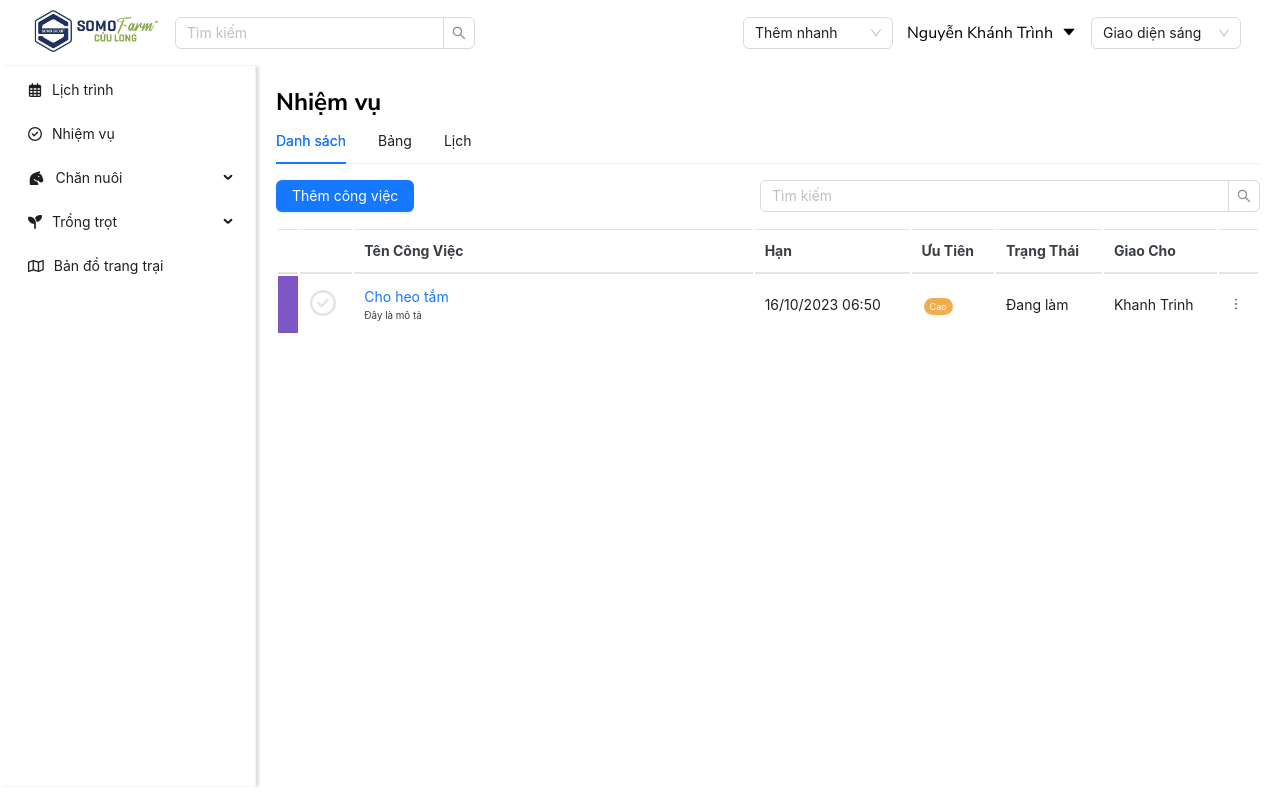
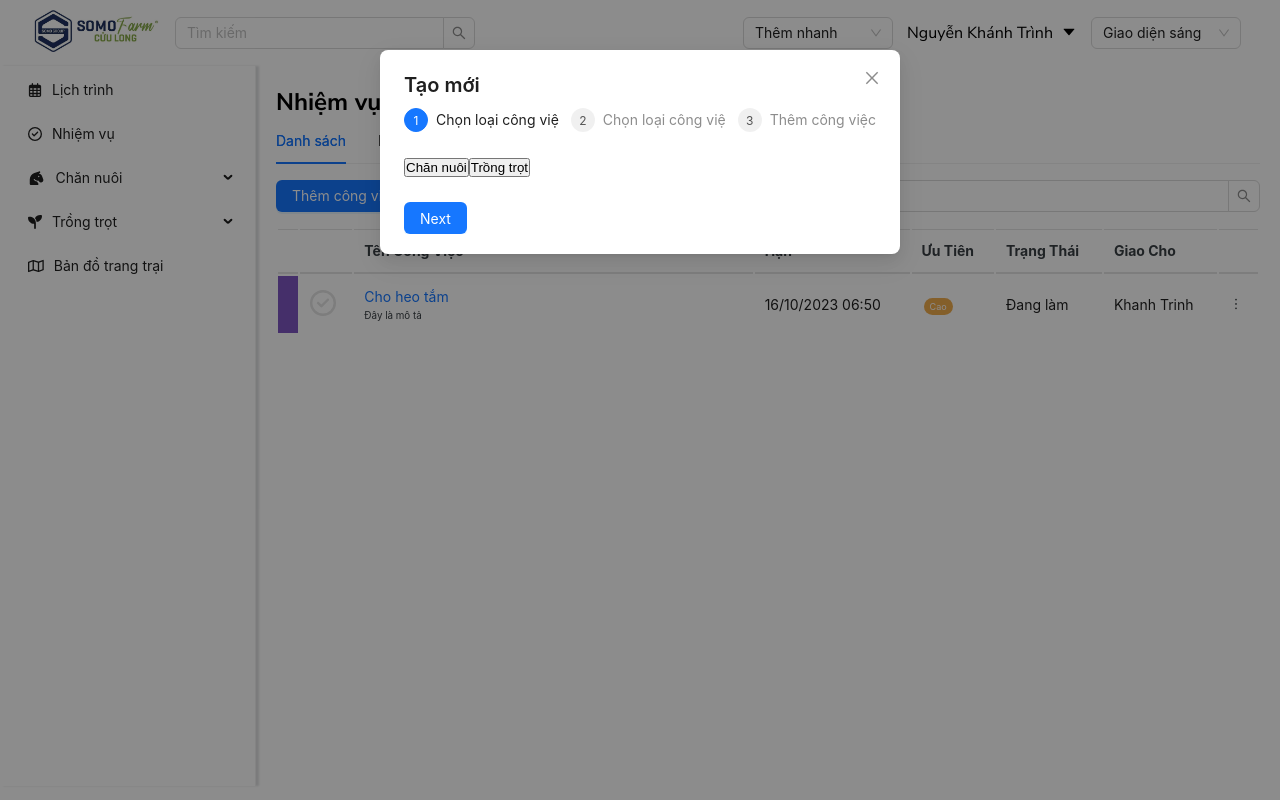
Before and after one commit to Capston-FPT-Somo-Farm-Task-Management/FE-Somo, a React (Create React App) app: page /task in a window 1280 px wide. Built offline with nearby package versions, Linux system fonts and the light colour scheme.

Commit message:
add modal step raw

```diff
--- a/src/features/pages/Task/components/ModalTask/components/FirstModal/index.jsx
+++ b/src/features/pages/Task/components/ModalTask/components/FirstModal/index.jsx
@@ -1,9 +1,16 @@
-import React from 'react'
+import React from 'react';
 
-function FirstModal() {
+function FirstModal({ onNext }) {
+  const handleSelection = (type) => {
+    onNext(type);
+  };
+
   return (
-    <div>FirstModal</div>
-  )
+    <div>
+      <button onClick={() => handleSelection('livestock')}>Chăn nuôi</button>
+      <button onClick={() => handleSelection('planting')}>Trồng trọt</button>
+    </div>
+  );
 }
 
-export default FirstModal
+export default FirstModal;
--- a/src/features/pages/Task/components/ModalTask/components/SecondModal/index.jsx
+++ b/src/features/pages/Task/components/ModalTask/components/SecondModal/index.jsx
@@ -1,9 +1,23 @@
 import React from 'react'
 
-function SecondModal() {
-  return (
-    <div>SecondModal</div>
-  )
+function SecondModal({ type }) {
+  if (type === 'planting') {
+    return (
+      <div>
+        <p>Chọn cây trồng cụ thể hoặc cà vườn</p>
+        {/* Thêm các options cho trồng trọt */}
+      </div>
+    );
+  } else if (type === 'livestock') {
+    return (
+      <div>
+        <p>Chọn con vật cụ thể hoặc cả chuồng</p>
+        {/* Thêm các options cho chăn nuôi */}
+      </div>
+    );
+  }
+
+  return null;
 }
 
 export default SecondModal
--- a/src/features/pages/Task/components/ModalTask/index.jsx
+++ b/src/features/pages/Task/components/ModalTask/index.jsx
@@ -1,203 +1,84 @@
-import {
-  Button,
-  Input,
-  Modal,
-  Form,
-  Select,
-  DatePicker,
-  ColorPicker,
-  Space,
-  Row,
-  Col,
-  Steps, theme, message
-} from "antd";
 import React, { useState } from "react";
-import ReactQuill from "react-quill";
-import "react-quill/dist/quill.snow.css";
-import {
-  assignItem,
-  priorityItem,
-  repeatItem,
-  statusItem,
-  steps,
-} from "./modalTask";
+import { Button, Modal, Steps } from "antd";
+
+import { steps } from "./modalTask";
+import FirstModal from "./components/FirstModal";
+import SecondModal from "./components/SecondModal";
+import ThirdModal from "./components/ThirdModal";
+
+const { Step } = Steps;
 
 function ModalTask() {
-  const [isModalOpen, setIsModalOpen] = useState(false);
-  const [description, setDescription] = useState("");
-  const statusDefault = "Đang làm";
-  const repeatDefault = "Không lặp lại";
-  const { RangePicker } = DatePicker;
+  const [currentStep, setCurrentStep] = useState(0);
+  const [selectedType, setSelectedType] = useState(null);
 
-  const onRangeChange = (dates, dateStrings) => {
-    if (dates) {
-      console.log("From: ", dates[0], ", to: ", dates[1]);
-      console.log("From: ", dateStrings[0], ", to: ", dateStrings[1]);
-    } else {
-      console.log("Clear");
+  const handleNext = (type) => {
+    setSelectedType(type);
+    setCurrentStep(currentStep + 1);
+  };
+
+  const handleBack = () => {
+    setCurrentStep(currentStep - 1);
+  };
+
+  const handleFinish = () => {
+    // Handle finishing steps
+    setCurrentStep(0);
+    setSelectedType(null);
+    Modal.success({
+      title: "Processing Complete",
+      content: "Your task has been processed successfully.",
+    });
+  };
+
+  const renderStepContent = (step) => {
+    switch (step) {
+      case 0:
+        return <FirstModal onNext={handleNext} />;
+      case 1:
+        return <SecondModal type={selectedType} />;
+      case 2:
+        return <ThirdModal />;
+      default:
+        return null;
     }
   };
-  const showModal = () => {
-    setIsModalOpen(true);
-  };
-  const handleOk = () => {
-    setIsModalOpen(false);
-  };
-  const handleCancel = () => {
-    setIsModalOpen(false);
-  };
 
-  //steps
-  const { token } = theme.useToken()
-  const [current, setCurrent] = useState(0)
-
-  const next = () => {
-    setCurrent(current + 1)
-  }
-  const prev = () => {
-    setCurrent(current - 1)
-  }
-  const items = steps.map((item) => ({
-    key: item.title,
-    title: item.title,
-  }))
   return (
     <>
-      <Button type="primary" onClick={showModal}>
+      <Button type="primary" onClick={() => setCurrentStep(0)}>
         Thêm công việc
       </Button>
       <Modal
         title="Tạo mới"
-              open={isModalOpen}
-              onOk={handleOk}
-              onCancel={handleCancel}
+        visible={currentStep > -1}
+        onCancel={() => setCurrentStep(-1)}
+        footer={null}
       >
-              <Steps size="large" current={current} items={items} />
-              <div >{steps[current].content}</div>
-              <div
-                style={{
-                  marginTop: 24,
-                }}
-              >
-                {current < steps.length - 1 && (
-                  <Button type="primary" onClick={() => next()}>
+        <Steps current={currentStep} size="small">
+          {steps.map((item) => (
+            <Step key={item.title} title={item.title} />
+          ))}
+        </Steps>
+        <div style={{ marginTop: 24 }}>{renderStepContent(currentStep)}</div>
+        <div style={{ marginTop: 24 }}>
+          {currentStep > 0 && (
+            <Button style={{ margin: '0 8px' }} onClick={handleBack}>
+              Back
+            </Button>
+          )}
+          {currentStep < steps.length - 1 && (
+            <Button type="primary" onClick={() => setCurrentStep(currentStep + 1)}>
               Next
             </Button>
           )}
-                {current === steps.length - 1 && (
-                  <Button
-                    type="primary"
-                    onClick={() => message.success('Processing complete!')}
-                  >
+          {currentStep === steps.length - 1 && (
+            <Button type="primary" onClick={handleFinish}>
               Done
-                  </Button>
-                )}
-                {current > 0 && (
-                  <Button
-                    style={{
-                      margin: '0 8px',
-                    }}
-                    onClick={() => prev()}
-                  >
-                    Previous
             </Button>
           )}
         </div>
       </Modal>
-      {/* <Modal
-        title="Thêm công việc"
-        open={isModalOpen}
-        onOk={handleOk}
-        onCancel={handleCancel}
-        width={1000}
-        footer={[
-          <Button key="cancel" onClick={handleCancel}>
-            Đóng
-          </Button>,
-          <Button key="submit" type="primary" onClick={handleOk}>
-            Thêm
-          </Button>,
-        ]}
-      >
-        <Form layout="vertical" className="form-task">
-          <div className="form-left">
-            <div className="title">
-              <Form.Item label="Tiêu đề">
-                <Input placeholder="Ví dụ: Cho heo ăn" />
-              </Form.Item>
-            </div>
-            <div className="description">
-              <Form.Item label="Mô tả">
-                <ReactQuill
-                  placeholder="Thêm mô tả chi tiết cho công việc"
-                  value={description}
-                  onChange={setDescription}
-                />
-              </Form.Item>
-            </div>
-            <div className="date">
-              <Form.Item label="Chọn khoảng thời gian làm">
-                <RangePicker
-                  showTime
-                  format="DD/MM/YYYY HH:mm"
-                  onChange={onRangeChange}
-                  placeholder={["Ngày bắt đầu", "Ngày kết thúc"]}
-                />
-              </Form.Item>
-            </div>
-          </div>
-          <div className="form-right">
-            <div className="status">
-              <Form.Item label="Trạng thái">
-                <Select value={statusDefault} options={statusItem} />
-              </Form.Item>
-            </div>
-            <div className="assigned-to">
-              <Form.Item label="Giao cho">
-                <Select options={assignItem} />
-              </Form.Item>
-            </div>
-            <div className="priority">
-              <Form.Item label="Mức độ ưu tiên">
-                <Select options={priorityItem} />
-              </Form.Item>
-            </div>
-
-            <div className="repeats">
-              <Form.Item label="Lặp lại">
-                <Select value={repeatDefault} options={repeatItem} />
-              </Form.Item>
-            </div>
-            <div className="color-task">
-              <Row align="middle">
-                <Space>
-                  <span>Chọn màu của công việc: </span>
-                  <Col>
-                    <ColorPicker
-                      showText
-                      panelRender={(panel) => (
-                        <div className="custom-panel">
-                          <div
-                            style={{
-                              fontSize: 12,
-                              color: "rgba(0, 0, 0, 0.88)",
-                              lineHeight: "20px",
-                              marginBottom: 8,
-                            }}
-                          >
-                            Color Picker
-                          </div>
-                          {panel}
-                        </div>
-                      )}
-                    />
-                  </Col>
-                </Space>
-              </Row>
-            </div>
-          </div>
-        </Form>
-      </Modal> */}
     </>
   );
 }
--- a/src/features/pages/Task/components/ModalTask/modalTask.js
+++ b/src/features/pages/Task/components/ModalTask/modalTask.js
@@ -7,10 +7,50 @@ export const steps = [
   {
     title: 'Chọn loại công việc',
     content: <FirstModal/>,
+    options: [
+      {
+        label: 'Chăn nuôi',
+        value: 'livestock',
+        nextStep: [
+          {
+            title: 'Chọn loại công việc',
+            content: <SecondModal livestock/>,
+          },
+        ],
+      },
+      {
+        label: 'Trồng trọt',
+        value: 'planting',
+        nextStep: [
+          {
+            title: 'Chọn loại công việc',
+            content: <SecondModal planting/>,
+          },
+        ],
+      },
+    ],
   },
   {
     title: 'Chọn loại công việc',
     content: <SecondModal/>,
+    options: [
+      {
+        label: 'Con vật cụ thể',
+        value: 'specificAnimal',
+      },
+      {
+        label: 'Cả chuồng',
+        value: 'wholeBarn',
+      },
+      {
+        label: 'Cây trồng cụ thể',
+        value: 'specificPlant',
+      },
+      {
+        label: 'Cả vườn',
+        value: 'wholeGarden',
+      },
+    ],
   },
   {
     title: 'Thêm công việc',
```
Lines whose indentation alone changed are shown as unchanged.
